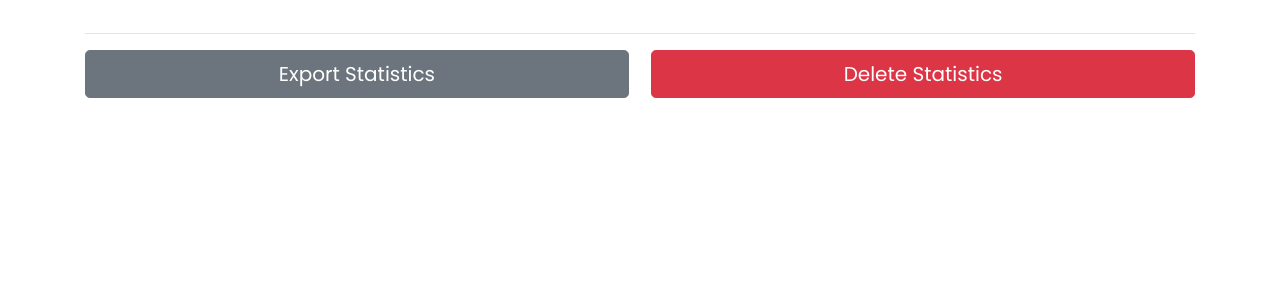
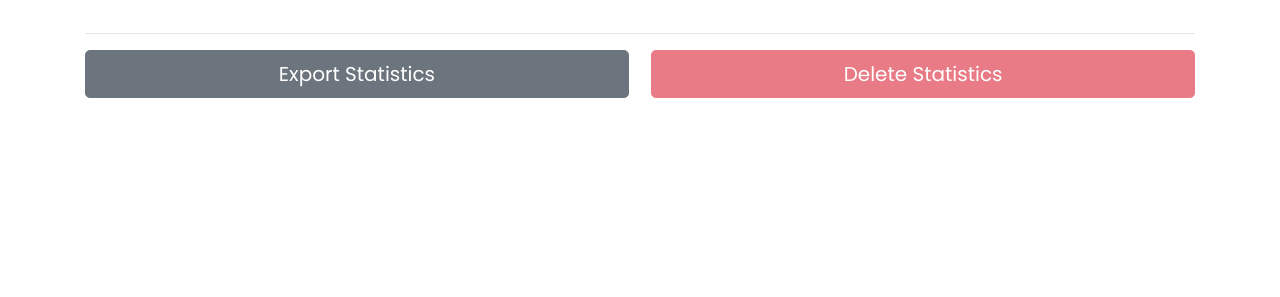
Before and after one commit to Maddie02/mask-detector, a Django app: page /dashboard/ in a window 1280 px wide. Shown: the part 136-433 px from the top of the page. Run offline with Django 3.2, Linux system fonts and the light colour scheme; the visitor is signed in with stand-in values (Sample User, id 1); data comes from the database, SQL or seed files in the repository; data that the repository does not hold is empty.

Commit message:
[Update] Disable delete button if there are no stats

```diff
--- a/mask_detect/accounts/templates/accounts/dashboard.html
+++ b/mask_detect/accounts/templates/accounts/dashboard.html
@@ -26,7 +26,7 @@
         {% endfor %}
         <div class="dash-buttons">
             <a href={% url 'export-all-stats' %} class="btn btn-secondary btn-lg btn-stat">Export Statistics</a>
-            <a href={% url 'delete-stats' %} class="btn btn-danger btn-lg btn-stat">Delete Statistics</a>
+            <a href={% url 'delete-stats' %} class="btn btn-danger btn-lg btn-stat {{ disable }}">Delete Statistics</a>
         </div>
     </div>
 {% endblock content %}
--- a/mask_detect/stats/views.py
+++ b/mask_detect/stats/views.py
@@ -36,7 +36,9 @@ def dashboard(request):
     employees = Employee.objects.all()
     stats = Statistic.objects.all()
 
-    return render(request, 'accounts/dashboard.html', {'employees': employees, 'stats': stats})
+    disable = 'disabled' if len(stats) == 0 else None
+
+    return render(request, 'accounts/dashboard.html', {'employees': employees, 'stats': stats, 'disable': disable})
 
 
 @staff_member_required
```
